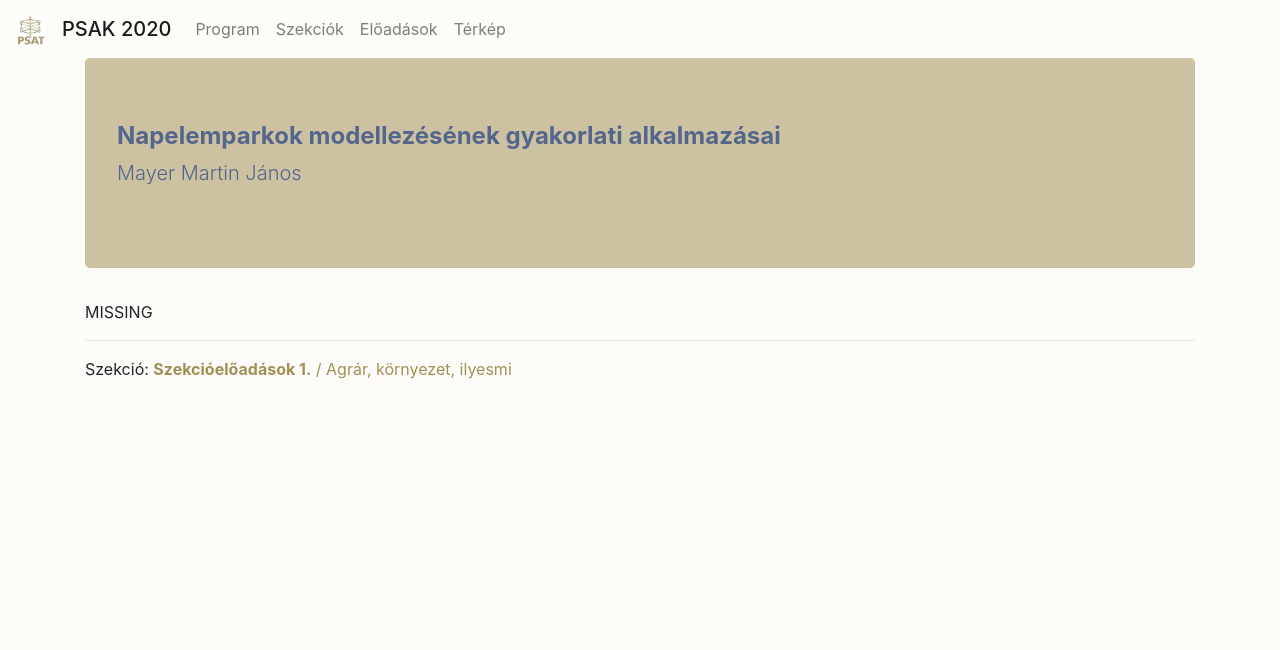
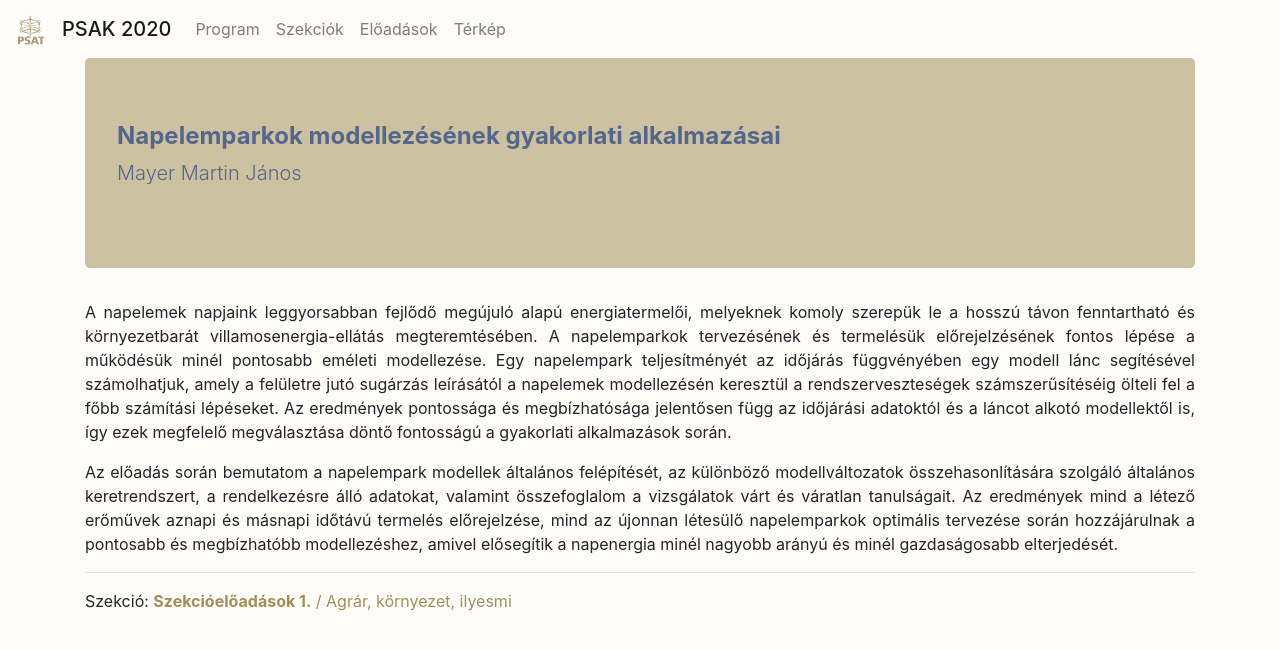
Before and after one commit to hegyhati/psak_2020, a Jekyll site: the page built from _presentations/Mayer_Martin_Janos.md, in a window 1280 px wide. Shown: the top 650 px of the page. Built offline with Jekyll 4.4.1, drawn with Linux system fonts in a browser that asks for light colours.

Commit message:
Update Mayer_Martin_Janos.md

```diff
--- a/_presentations/Mayer_Martin_Janos.md
+++ b/_presentations/Mayer_Martin_Janos.md
@@ -3,4 +3,6 @@ presenter: Mayer Martin János
 title: Napelemparkok modellezésének gyakorlati alkalmazásai
 ---
 
-MISSING
+A napelemek napjaink leggyorsabban fejlődő megújuló alapú energiatermelői, melyeknek komoly szerepük le a hosszú távon fenntartható és környezetbarát villamosenergia-ellátás megteremtésében. A napelemparkok tervezésének és termelésük előrejelzésének fontos lépése a működésük minél pontosabb eméleti modellezése. Egy napelempark teljesítményét az időjárás függvényében egy modell lánc segítésével számolhatjuk, amely a felületre jutó sugárzás leírásától a napelemek modellezésén keresztül a rendszerveszteségek számszerűsítéséig ölteli fel a főbb számítási lépéseket. Az eredmények pontossága és megbízhatósága jelentősen függ az időjárási adatoktól és a láncot alkotó modellektől is, így ezek megfelelő megválasztása döntő fontosságú a gyakorlati alkalmazások során.
+
+Az előadás során bemutatom a napelempark modellek általános felépítését, az különböző modellváltozatok összehasonlítására szolgáló általános keretrendszert, a rendelkezésre álló adatokat, valamint összefoglalom a vizsgálatok várt és váratlan tanulságait. Az eredmények mind a létező erőművek aznapi és másnapi időtávú termelés előrejelzése, mind az újonnan létesülő napelemparkok optimális tervezése során hozzájárulnak a pontosabb és megbízhatóbb modellezéshez, amivel elősegítik a napenergia minél nagyobb arányú és minél gazdaságosabb elterjedését.
```
